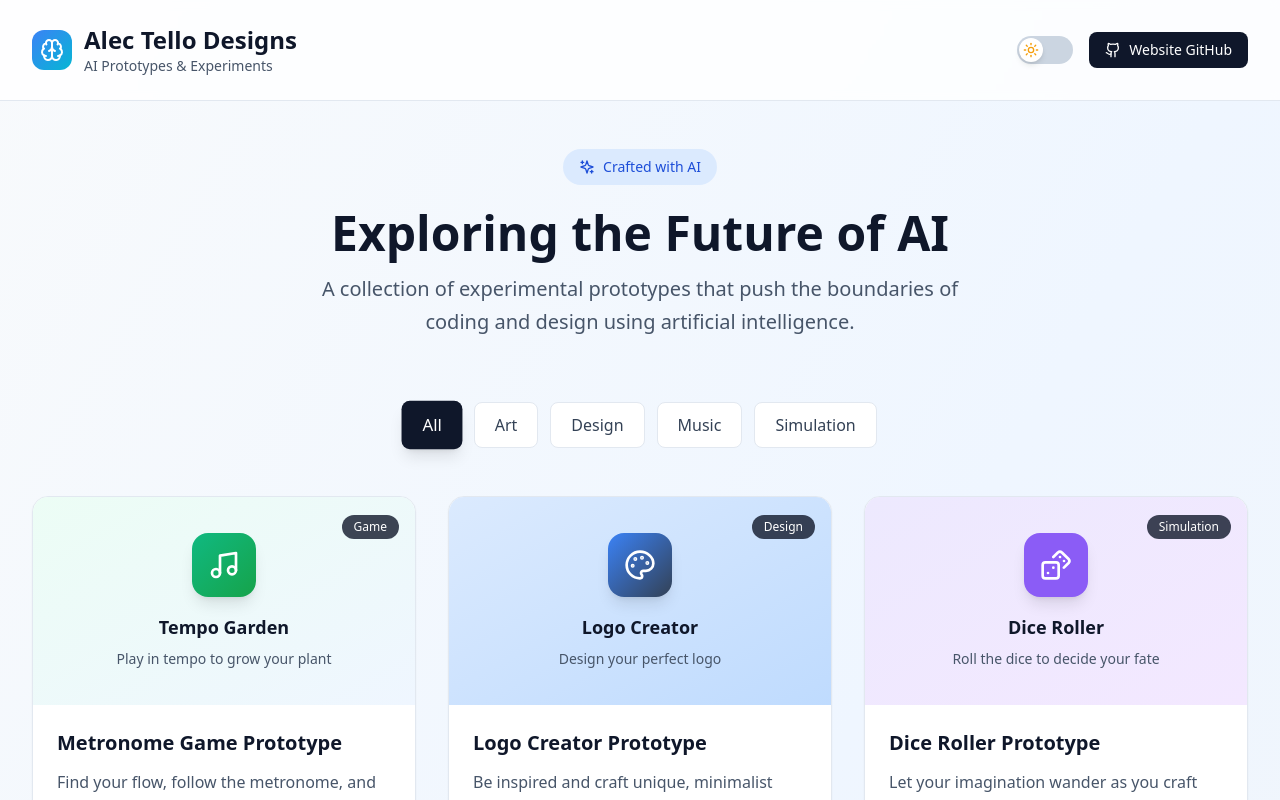
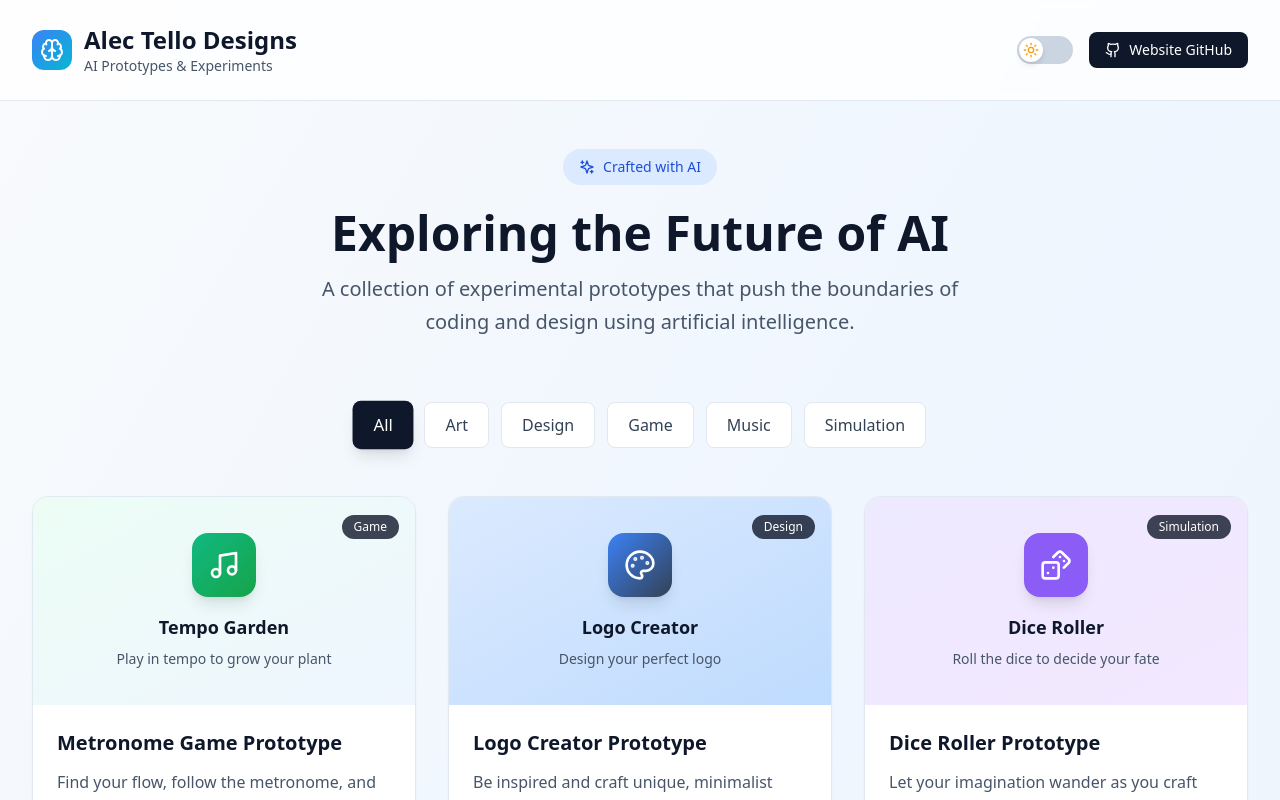
Before and after one commit to qgdkdzy6fv-cmd/AI-Website, a React (Vite) app: page / in a window 1280 px wide. Shown: the top 800 px of the page. Built offline with nearby package versions, Linux system fonts and the light colour scheme.

Commit message:
Updated App.tsx

```diff
--- a/src/App.tsx
+++ b/src/App.tsx
@@ -18,7 +18,7 @@ const prototypes: Prototype[] = [
     id: 1,
     title: 'Metronome Game Prototype',
     description: 'Find your flow, follow the metronome, and let your garden blossom with every perfect beat.',
-    category: 'Music',
+    category: 'Game',
     demoUrl: 'https://metronomegame-prototype.bolt.host',
     githubUrl: 'https://github.com/qgdkdzy6fv-cmd/AI-metronome',
     tags: ['Rhythm Game', 'Music', 'Interactive'],
@@ -79,7 +79,7 @@ const prototypes: Prototype[] = [
   },
 ];
 
-const categories = ['All', 'Art', 'Design', 'Music', 'Simulation'];
+const categories = ['All', 'Art', 'Design', 'Game', 'Music', 'Simulation'];
 
 function App() {
   const [selectedCategory, setSelectedCategory] = useState('All');
```
